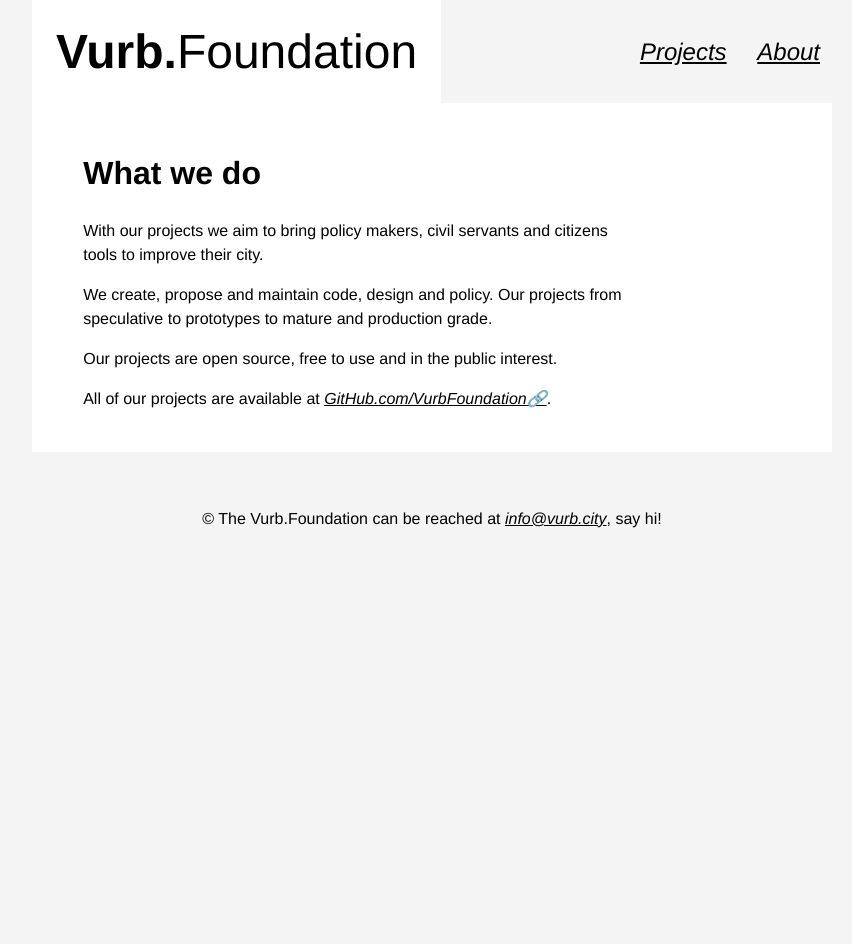
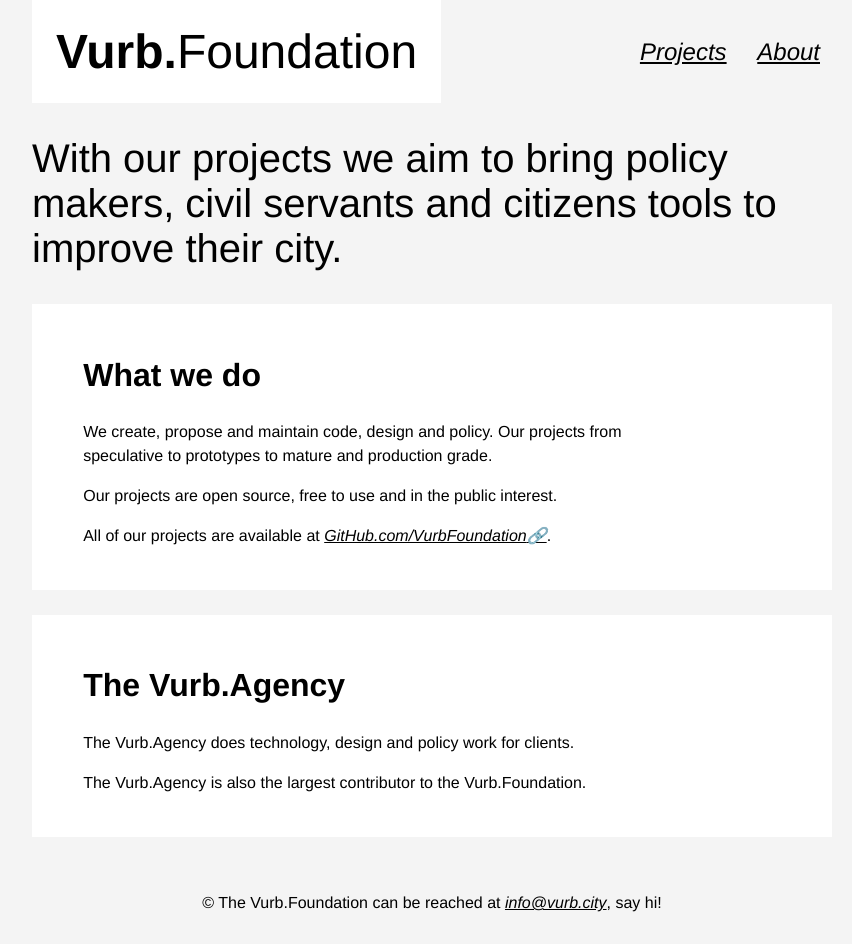
Before and after one commit to publiccodenet/publiccode.net, a Jekyll site: the page built from projects.html, in a window 1280 px wide. Shown: the whole page, without its empty margins (208-1060 px from the left). Built offline with Jekyll 4.4.1, drawn with Linux system fonts in a browser that asks for light colours; some web fonts are replaced; before the commit the page ends 900 px from its top, so only the background shows below that.

Commit message:
Add a bit about the .Agency to the projects page

```diff
--- a/projects.html
+++ b/projects.html
@@ -4,11 +4,16 @@ layout: default
 ---
 
 <main>
+  <h2>With our projects we aim to bring policy makers, civil servants and citizens tools to improve their city.</h2>
   <article>
     <h1>What we do</h1>
-    <p>With our projects we aim to bring policy makers, civil servants and citizens tools to improve their city. </p>
     <p>We create, propose and maintain code, design and policy. Our projects from speculative to prototypes to mature and production grade.</p>
     <p>Our projects are open source, free to use and in the public interest.</p>
     <p>All of our projects are available at <a href="https://github.com/vurbfoundation">GitHub.com/VurbFoundation</a>.</p>
   </article>
+  <article>
+    <h1>The Vurb.Agency</h1>
+    <p>The Vurb.Agency does technology, design and policy work for clients.</p>
+    <p>The Vurb.Agency is also the largest contributor to the Vurb.Foundation.</p>
+  </article>
 </main>
```
